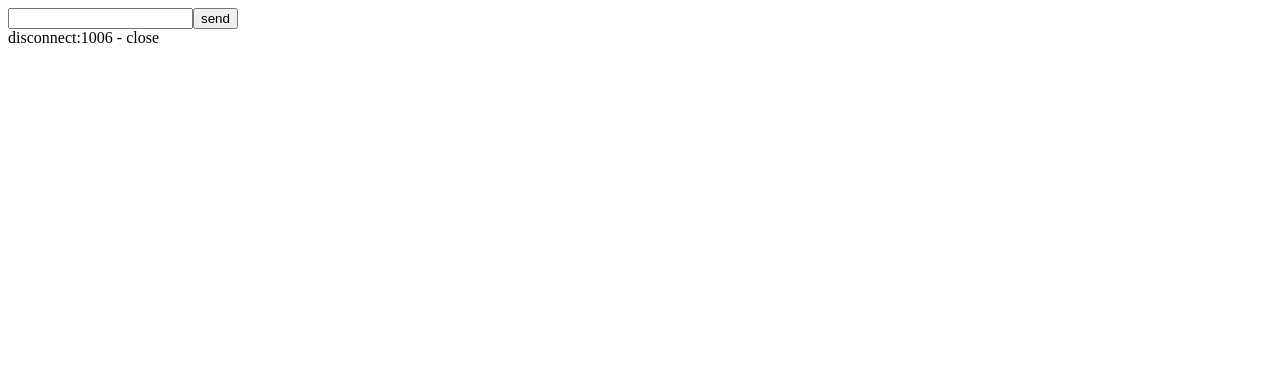
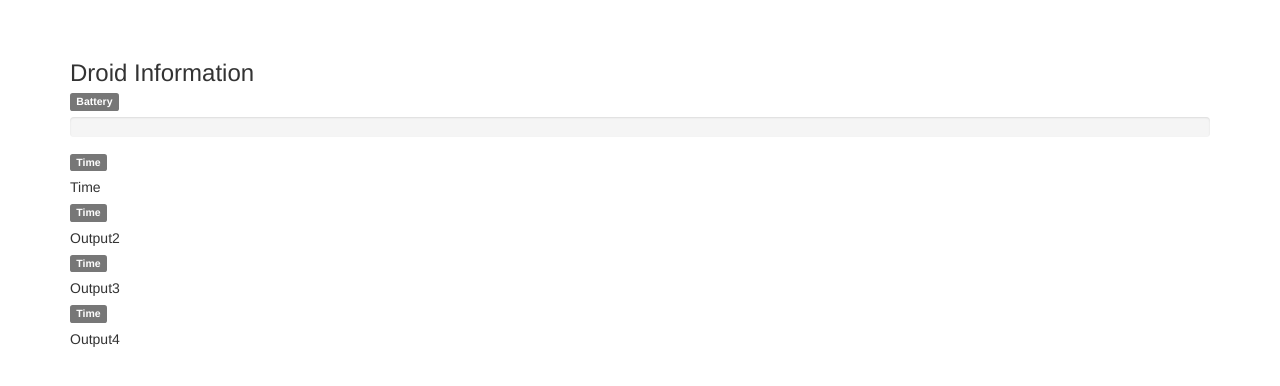
Before and after one commit to HirokiCHIBA/Drone-Pet, a website: page www/client.html in a window 1280 px wide. Drawn offline with nearby package versions, Linux system fonts and the light colour scheme.

Commit message:
Add bootstrap

```diff
--- a/www/client.html
+++ b/www/client.html
@@ -1,10 +1,25 @@
 <html>
 <head>
+  <meta http-equiv="Content-Type" content="text/html; charset=UTF-8">
+  <link href="https://maxcdn.bootstrapcdn.com/bootstrap/3.3.5/css/bootstrap.min.css" rel="stylesheet">
+  <link type="text/css" href="css/style.css" rel="stylesheet">
 </head>
 <body>
-<input id="message" type="text"><button id="send">send</button>
-<div id="output"></div>
+  <div class="container">
+    <h3>Droid Information</h3>
+    <p><span class="label label-default">Battery</span></p>
+    <div class="progress">
+      <!-- aria-valuenowを変える-->
+      <div class="progress-bar" role="progressbar" aria-valuenow="60" aria-valuemin="0" aria-valuemax="100"></div>
+    </div>
+    <p><span class="label label-default">Time</span><div id="time">Time</div></p>
+    <p><span class="label label-default">Time</span><div id="output2">Output2</div></p>
+    <p><span class="label label-default">Time</span><div id="output3">Output3</div></p>
+    <p><span class="label label-default">Time</span><div id="output4">Output4</div></p>
+  </div>
 
+<script src="https://ajax.googleapis.com/ajax/libs/jquery/2.1.4/jquery.min.js"></script>
+<script src="https://maxcdn.bootstrapcdn.com/bootstrap/3.3.5/js/bootstrap.min.js"></script>
 <script>
 (function() {
 	var ws = new WebSocket("ws://localhost:8888");
@@ -52,5 +67,10 @@ recognition.addEventListener('result', function(event){
 recognition.start();
 
 </script>
+<style type="text/css">
+body{
+  margin-top: 20px;
+}
+</style>
 </body>
 </html>
--- /dev/null
+++ b/www/css/style.css
@@ -0,0 +1,3 @@
+body{
+  padding-top:20px;
+}
```
Also changed, not shown: app.js (line endings or trailing spaces).
